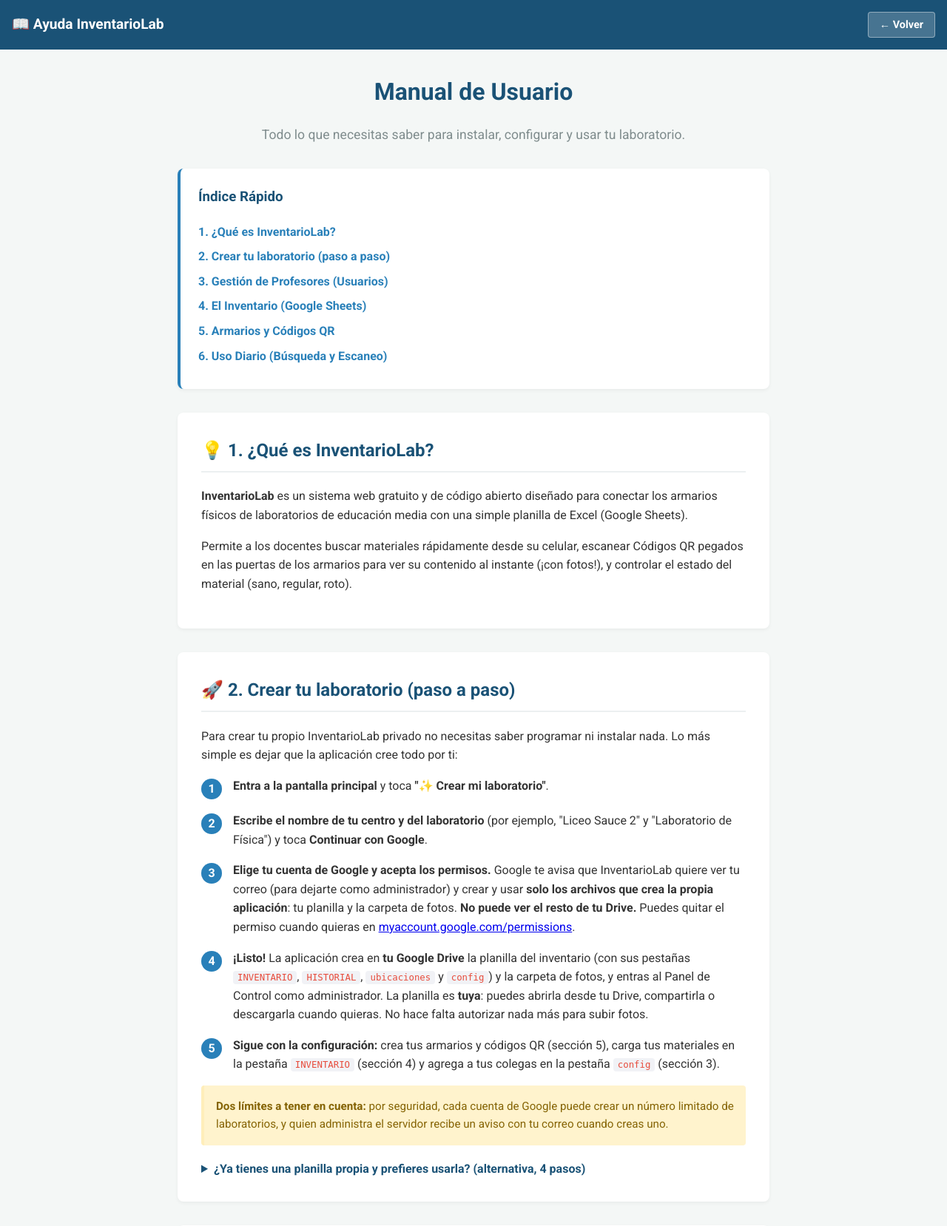
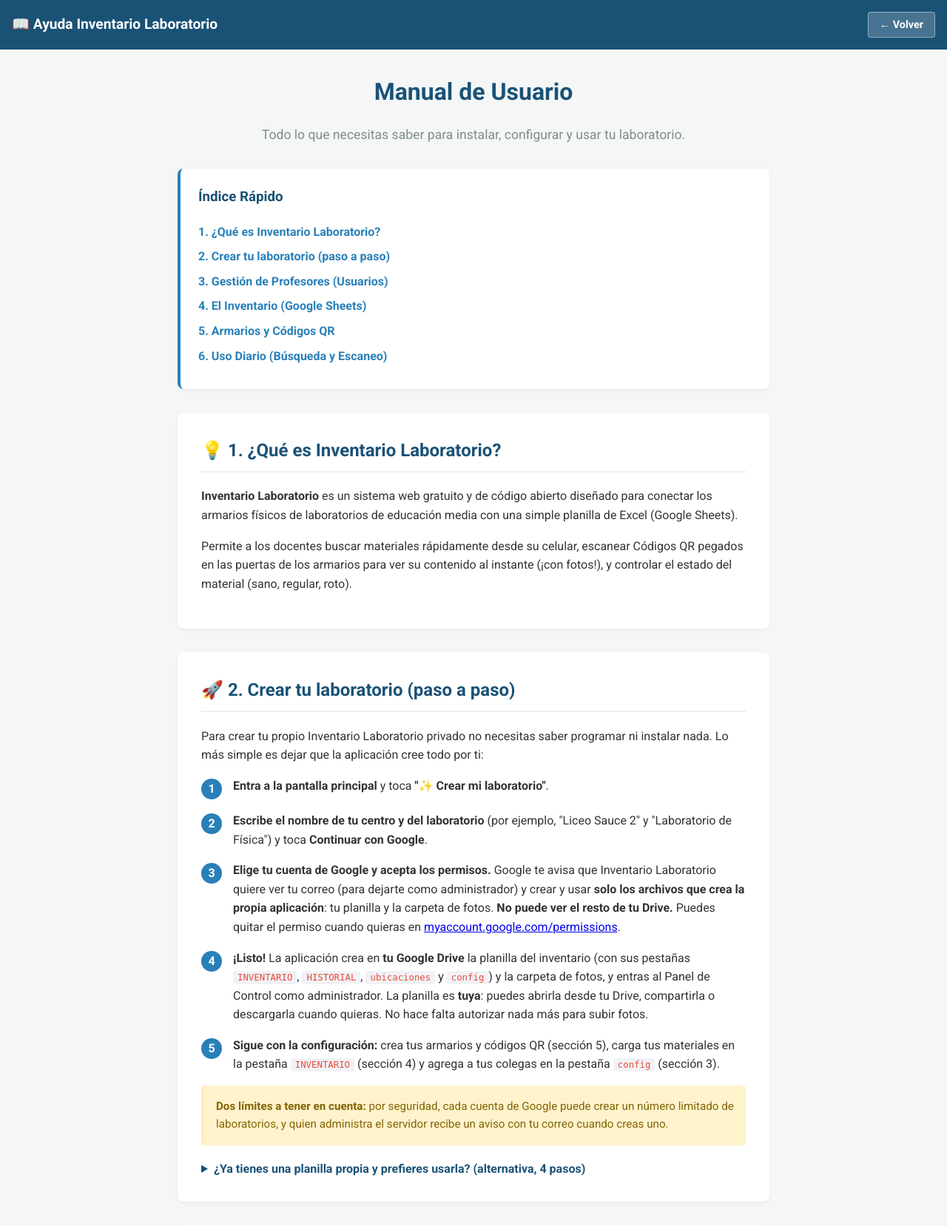
Before and after one commit to kterva/inventariolab, a Node server app: page /inventariolab/ayuda in a window 1280 px wide. Shown: the top 1658 px of the page at 74% size. Run offline with Node 20, Linux system fonts and the light colour scheme; some libraries are stand-ins or nearby versions.

Commit message:
feat: la app se llama «Inventario Laboratorio» en las pantallas, el manifiesto y el LEEME del ZIP

```diff
--- a/driveUsuario.js
+++ b/driveUsuario.js
@@ -50,7 +50,7 @@ async function canjearCodigo(code) {
   const auth = clienteOAuth();
   const { tokens } = await auth.getToken(code);
   if (!tokens.refresh_token) {
-    throw new Error('Google no entregó el permiso permanente. Quitá el acceso de InventarioLab en https://myaccount.google.com/permissions y probá de nuevo.');
+    throw new Error('Google no entregó el permiso permanente. Quitá el acceso de Inventario Laboratorio en https://myaccount.google.com/permissions y probá de nuevo.');
   }
   auth.setCredentials(tokens);
   return { tokens, auth };
--- a/exportar.js
+++ b/exportar.js
@@ -64,7 +64,7 @@ function celdaCsv(valor) {
 }
 
 const LEEME = [
-  'Fotos de tu laboratorio (exportadas de InventarioLab).',
+  'Fotos de tu laboratorio (exportadas de Inventario Laboratorio).',
   '',
   '- fotos/    una imagen por artículo, con el nombre "ID_artículo.ext".',
   '- indice.csv  qué artículo es cada archivo, dónde está guardado y si alguna foto no se pudo bajar.',
--- a/views/ayuda.ejs
+++ b/views/ayuda.ejs
@@ -3,7 +3,7 @@
 <head>
   <meta name="viewport" content="width=device-width, initial-scale=1.0">
   <link rel="stylesheet" href="https://fonts.googleapis.com/css2?family=Roboto:wght@300;400;700&display=swap">
-  <title>Ayuda y Manual de Usuario - InventarioLab</title>
+  <title>Ayuda y Manual de Usuario - Inventario Laboratorio</title>
   <style>
     :root { --primary: #1a5276; --secondary: #2980b9; --bg: #f4f7f6; --text: #333; }
     body { font-family: 'Roboto', sans-serif; margin: 0; background: var(--bg); color: var(--text); line-height: 1.6; }
@@ -50,7 +50,7 @@
 <body>
 
 <nav>
-  <div style="font-weight: bold; font-size: 1.2rem;">📖 Ayuda InventarioLab</div>
+  <div style="font-weight: bold; font-size: 1.2rem;">📖 Ayuda Inventario Laboratorio</div>
   <a href="javascript:history.back()" class="nav-btn">← Volver</a>
 </nav>
 
@@ -63,7 +63,7 @@
   <div class="toc">
     <h3>Índice Rápido</h3>
     <ul>
-      <li><a href="#que-es">1. ¿Qué es InventarioLab?</a></li>
+      <li><a href="#que-es">1. ¿Qué es Inventario Laboratorio?</a></li>
       <li><a href="#instalacion">2. Crear tu laboratorio (paso a paso)</a></li>
       <li><a href="#usuarios">3. Gestión de Profesores (Usuarios)</a></li>
       <li><a href="#excel">4. El Inventario (Google Sheets)</a></li>
@@ -73,14 +73,14 @@
   </div>
 
   <div id="que-es" class="section">
-    <h2>💡 1. ¿Qué es InventarioLab?</h2>
-    <p><b>InventarioLab</b> es un sistema web gratuito y de código abierto diseñado para conectar los armarios físicos de laboratorios de educación media con una simple planilla de Excel (Google Sheets).</p>
+    <h2>💡 1. ¿Qué es Inventario Laboratorio?</h2>
+    <p><b>Inventario Laboratorio</b> es un sistema web gratuito y de código abierto diseñado para conectar los armarios físicos de laboratorios de educación media con una simple planilla de Excel (Google Sheets).</p>
     <p>Permite a los docentes buscar materiales rápidamente desde su celular, escanear Códigos QR pegados en las puertas de los armarios para ver su contenido al instante (¡con fotos!), y controlar el estado del material (sano, regular, roto).</p>
   </div>
 
   <div id="instalacion" class="section">
     <h2>🚀 2. Crear tu laboratorio (paso a paso)</h2>
-    <p>Para crear tu propio InventarioLab privado no necesitas saber programar ni instalar nada. Lo más simple es dejar que la aplicación cree todo por ti:</p>
+    <p>Para crear tu propio Inventario Laboratorio privado no necesitas saber programar ni instalar nada. Lo más simple es dejar que la aplicación cree todo por ti:</p>
 
     <div class="step">
       <div class="step-number">1</div>
@@ -97,7 +97,7 @@
     <div class="step">
       <div class="step-number">3</div>
       <div class="step-content">
-        <b>Elige tu cuenta de Google y acepta los permisos.</b> Google te avisa que InventarioLab quiere ver tu correo (para dejarte como administrador) y crear y usar <b>solo los archivos que crea la propia aplicación</b>: tu planilla y la carpeta de fotos. <b>No puede ver el resto de tu Drive.</b> Puedes quitar el permiso cuando quieras en <a href="https://myaccount.google.com/permissions" target="_blank" rel="noopener">myaccount.google.com/permissions</a>.
+        <b>Elige tu cuenta de Google y acepta los permisos.</b> Google te avisa que Inventario Laboratorio quiere ver tu correo (para dejarte como administrador) y crear y usar <b>solo los archivos que crea la propia aplicación</b>: tu planilla y la carpeta de fotos. <b>No puede ver el resto de tu Drive.</b> Puedes quitar el permiso cuando quieras en <a href="https://myaccount.google.com/permissions" target="_blank" rel="noopener">myaccount.google.com/permissions</a>.
       </div>
     </div>
     <div class="step">
@@ -143,7 +143,7 @@
     <div class="step">
       <div class="step-number">4</div>
       <div class="step-content">
-        <b>Autorizar Drive para las fotos:</b> Copia el enlace (URL) de la planilla, pégalo en la pantalla principal de InventarioLab e ingresa como ADMIN. En el Panel de Control toca <b>"🔑 Autorizar Drive para guardar fotos"</b> y acepta el permiso de Google. Se hace <b>una sola vez</b>.<br><b>¿Por qué hace falta?</b> El "robot" no tiene espacio propio en Google Drive, así que las fotos las guarda tu cuenta. La aplicación crea una carpeta llamada <i>LAB_FOTOS (InventarioLab)</i> en tu Drive y solo puede ver y modificar los archivos que ella misma crea; no puede leer el resto de tu Drive.
+        <b>Autorizar Drive para las fotos:</b> Copia el enlace (URL) de la planilla, pégalo en la pantalla principal de Inventario Laboratorio e ingresa como ADMIN. En el Panel de Control toca <b>"🔑 Autorizar Drive para guardar fotos"</b> y acepta el permiso de Google. Se hace <b>una sola vez</b>.<br><b>¿Por qué hace falta?</b> El "robot" no tiene espacio propio en Google Drive, así que las fotos las guarda tu cuenta. La aplicación crea una carpeta llamada <i>LAB_FOTOS (Inventario Laboratorio)</i> en tu Drive y solo puede ver y modificar los archivos que ella misma crea; no puede leer el resto de tu Drive.
       </div>
     </div>
 
@@ -235,13 +235,13 @@
 
     <h3>Escaneo de QR (Modo Armario)</h3>
     <p>Cuando un docente abre un armario, solo tiene que abrir la cámara de su celular y apuntar al Código QR pegado en la puerta.</p>
-    <p>Esto abrirá el sistema InventarioLab directamente en la sección de ese armario específico, mostrando la foto y la lista de todo lo que <b>debería estar</b> allí adentro. ¡Ideal para revisar que los alumnos hayan guardado todo en su lugar al finalizar la clase!</p>
+    <p>Esto abrirá el sistema Inventario Laboratorio directamente en la sección de ese armario específico, mostrando la foto y la lista de todo lo que <b>debería estar</b> allí adentro. ¡Ideal para revisar que los alumnos hayan guardado todo en su lugar al finalizar la clase!</p>
   </div>
 
 </div>
 
 <footer>
-  Sistema InventarioLab - Proyecto de Software Libre para la Educación.
+  Sistema Inventario Laboratorio - Proyecto de Software Libre para la Educación.
 </footer>
 
 </body>
--- a/views/crear.ejs
+++ b/views/crear.ejs
@@ -3,7 +3,7 @@
 <head>
   <meta charset="utf-8">
   <meta name="viewport" content="width=device-width, initial-scale=1">
-  <title>Crear mi laboratorio - InventarioLab</title>
+  <title>Crear mi laboratorio - Inventario Laboratorio</title>
   <style>
     body { font-family: system-ui, -apple-system, sans-serif; margin: 0; background: #f2f4f7; color: #1a1a1a; display: flex; align-items: center; justify-content: center; min-height: 100vh; padding: 1.5rem; box-sizing: border-box; }
     .card { background: #fff; padding: 2rem; border-radius: 16px; box-shadow: 0 4px 20px rgba(0,0,0,0.08); max-width: 480px; width: 100%; border-top: 5px solid #27ae60; }
@@ -46,7 +46,7 @@
     </form>
 
     <div class="nota">
-      Google te va a pedir permiso para que InventarioLab:
+      Google te va a pedir permiso para que Inventario Laboratorio:
       <ul>
         <li>vea tu correo (para dejarte como administrador);</li>
         <li>cree y use <strong>solo los archivos que crea la app</strong>: tu planilla y la carpeta de fotos. No ve el resto de tu Drive.</li>
--- a/views/home.ejs
+++ b/views/home.ejs
@@ -2,7 +2,7 @@
 <html>
 <head>
   <meta name="viewport" content="width=device-width, initial-scale=1">
-  <title>InventarioLab - Bienvenido</title>
+  <title>Inventario Laboratorio - Bienvenido</title>
   <style>
     body {
       font-family: system-ui, -apple-system, sans-serif;
@@ -139,7 +139,7 @@
 <body>
   <div class="card">
     <div class="header-box">
-      <h1>InventarioLab</h1>
+      <h1>Inventario Laboratorio</h1>
       <p>Gestor de Inventario de Código Abierto para Instituciones Educativas</p>
 
       <div style="margin-top: 20px; margin-bottom: 5px;">
--- a/views/setup_error.ejs
+++ b/views/setup_error.ejs
@@ -2,7 +2,7 @@
 <html>
 <head>
   <meta name="viewport" content="width=device-width, initial-scale=1">
-  <title>Error de Conexión - InventarioLab</title>
+  <title>Error de Conexión - Inventario Laboratorio</title>
   <style>
     body { font-family: system-ui, sans-serif; background: #f2f4f7; color: #1a1a1a; display: flex; align-items: center; justify-content: center; min-height: 100vh; margin: 0; padding: 20px; box-sizing: border-box; }
     .card { background: white; padding: 30px; border-radius: 12px; box-shadow: 0 4px 15px rgba(0,0,0,0.1); max-width: 500px; width: 100%; text-align: center; border-top: 5px solid #e74c3c; }
```
Also changed, not shown: views/privacidad.ejs (+5 -5 lines), public/manifest.json.
